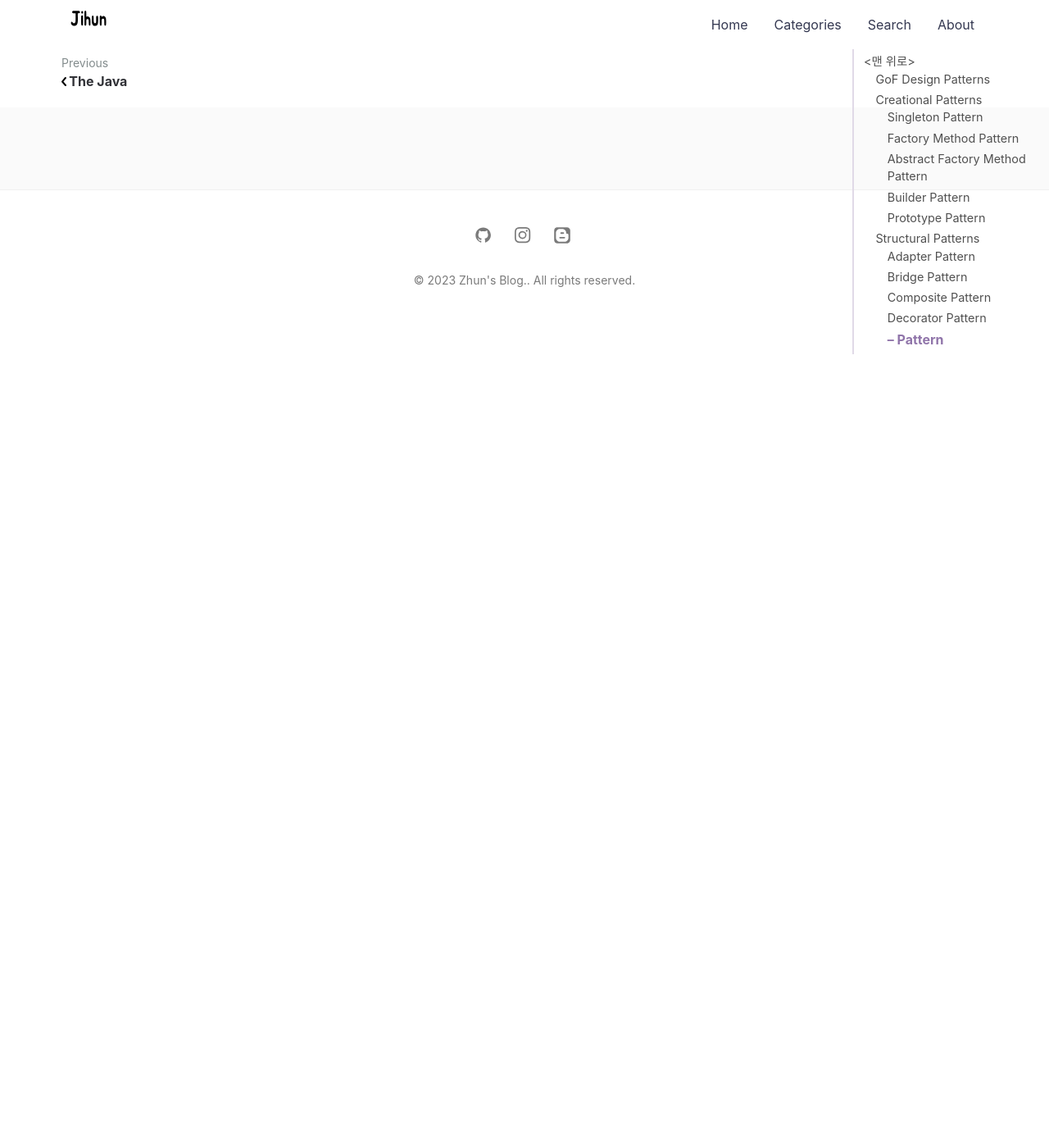
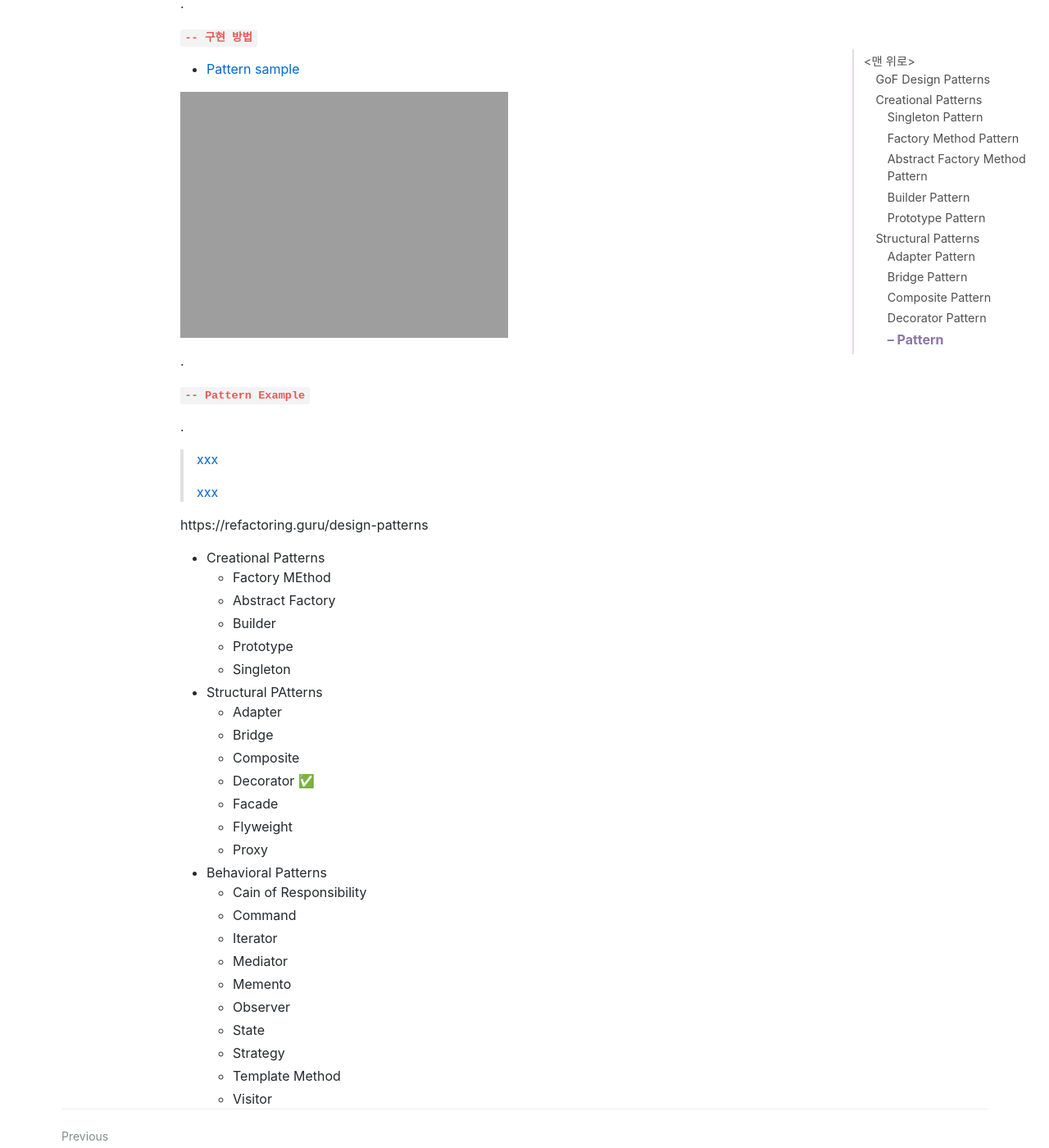
Before and after one commit to jihunparkme/jihunparkme.github.io, a Jekyll site: the page built from _posts/2023-11-01-gof-design-pattern.md, in a window 1280 px wide and 1400 px high, scrolled down 21142 px. Shown: the whole window at 82% size. Built offline with Jekyll 4.4.1, drawn with Linux system fonts in a browser that asks for light colours; nearby versions of some CDN libraries; comment, search, counter and statistics services are not loaded; before the commit the page ends 21539 px from its top, so only the background shows below that; some of the changed text lies outside the part shown.

Commit message:
[Design Pattern] Decorator Pattern

```diff
--- a/_posts/2023-11-01-gof-design-pattern.md
+++ b/_posts/2023-11-01-gof-design-pattern.md
@@ -630,3 +633,35 @@
 > [xxx](https://sourcemaking.com/design_patterns)
 >
 > [xxx](https://refactoring.guru/design-patterns/)
+
+
+
+
+
+
+https://refactoring.guru/design-patterns
+- Creational Patterns
+  - Factory MEthod
+  - Abstract Factory
+  - Builder
+  - Prototype
+  - Singleton
+- Structural PAtterns
+  - Adapter
+  - Bridge
+  - Composite
+  - Decorator ✅
+  - Facade
+  - Flyweight
+  - Proxy
+- Behavioral Patterns
+  - Cain of Responsibility
+  - Command
+  - Iterator
+  - Mediator
+  - Memento
+  - Observer
+  - State
+  - Strategy
+  - Template Method
+  - Visitor
```
Also changed, not shown: other parts of _posts/2023-11-01-gof-design-pattern.md (+5 -2 lines), post_img/gof-design-pattern/decorator-2x.png (added).
